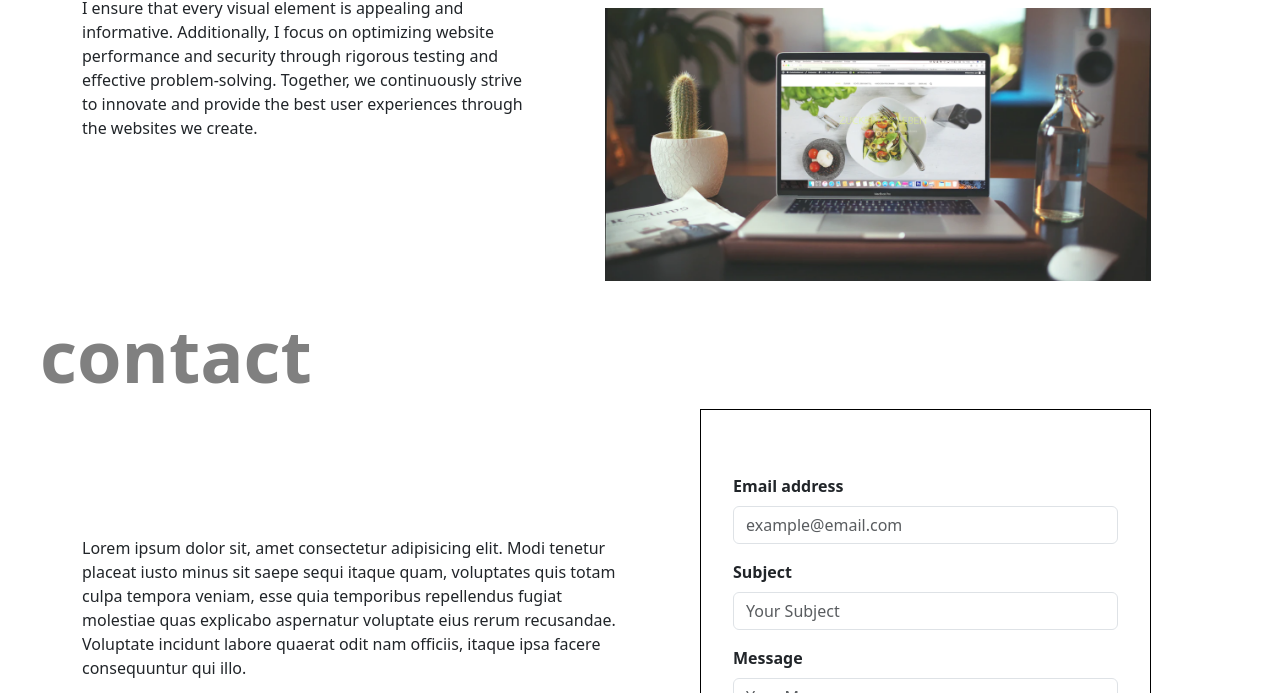
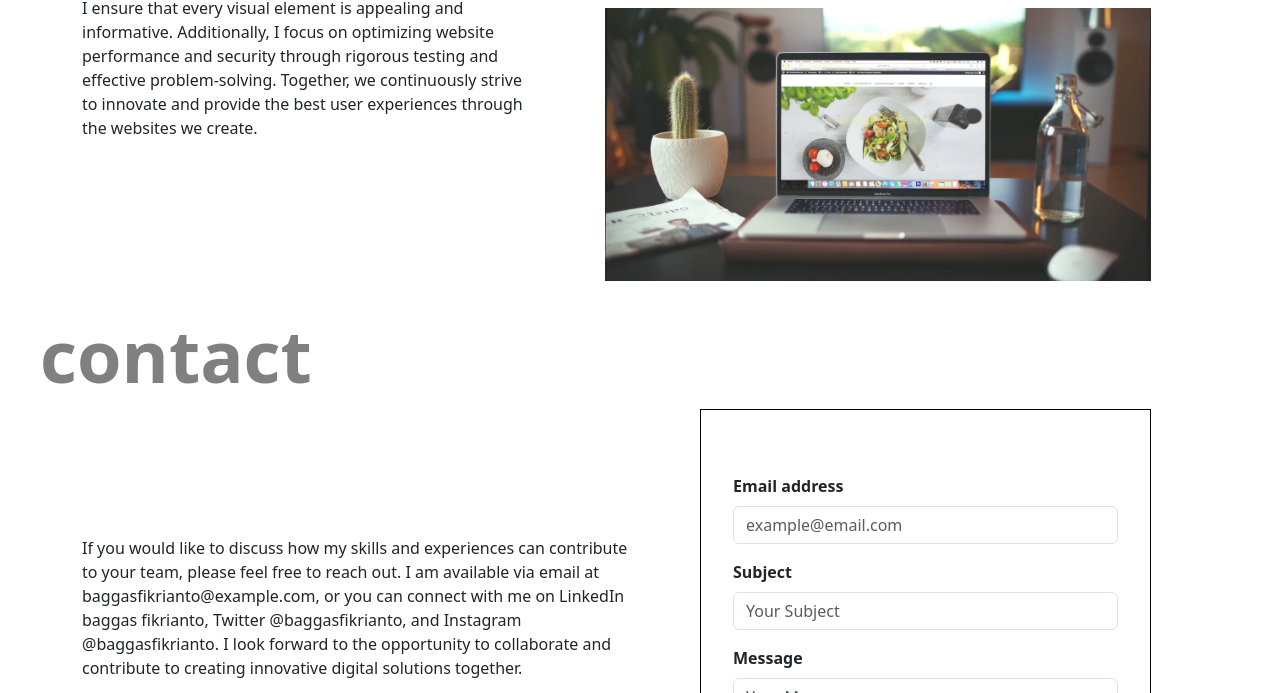
Before and after one commit to Baggasf/portfolio, a plain HTML site: page index.html in a window 1280 px wide. Shown: the part 1604-2297 px from the top of the page. Drawn offline with nearby package versions, Linux system fonts and the light colour scheme.

Commit message:
tidy it up

```diff
--- a/index.html
+++ b/index.html
@@ -102,7 +102,7 @@
     <section id="contact" class="contact container">
         <div class="row d-flex align-items-center gap-5">
             <div class="col-12 col-lg-6">
-                <p>Lorem ipsum dolor sit, amet consectetur adipisicing elit. Modi tenetur placeat iusto minus sit saepe sequi itaque quam, voluptates quis totam culpa tempora veniam, esse quia temporibus repellendus fugiat molestiae quas explicabo aspernatur voluptate eius rerum recusandae. Voluptate incidunt labore quaerat odit nam officiis, itaque ipsa facere consequuntur qui illo.</p>
+                <p>If you would like to discuss how my skills and experiences can contribute to your team, please feel free to reach out. I am available via email at baggasfikrianto@example.com, or you can connect with me on LinkedIn baggas fikrianto, Twitter @baggasfikrianto, and Instagram @baggasfikrianto. I look forward to the opportunity to collaborate and contribute to creating innovative digital solutions together.</p>
                 <div class="row">
                     <div class="col d-flex align-items-center">
                         <img class="w-25" src="images/Facebook.svg" alt="facebook icon">
```
